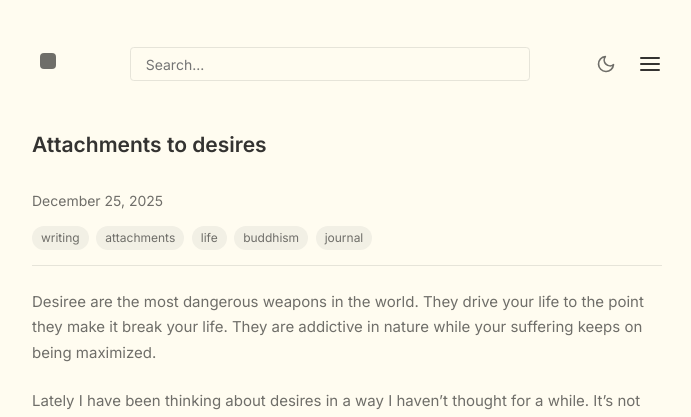
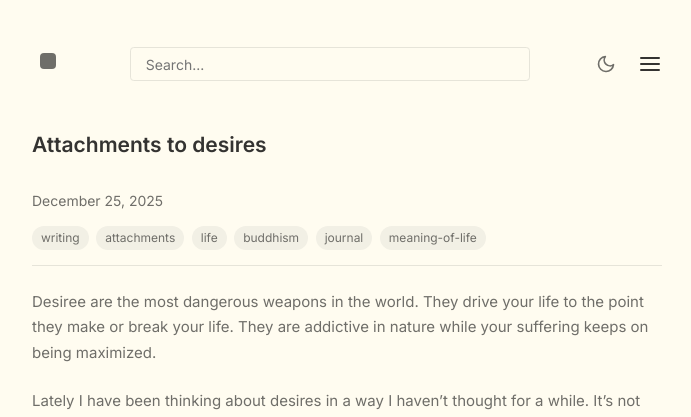
Before and after one commit to NISH1001/NISH1001.github.io, a Jekyll site: the page built from _posts/2025-12-25-attachments-to-desires.markdown, in a window 1280 px wide. Shown: the top 417 px of the page, without its empty margins (293-984 px from the left). Built offline with Jekyll 4.4.1, drawn with Linux system fonts in a browser that asks for light colours.

Commit message:
Fix typo

```diff
--- a/_posts/2025-12-25-attachments-to-desires.markdown
+++ b/_posts/2025-12-25-attachments-to-desires.markdown
@@ -3,11 +3,11 @@ layout: post
 title: "Attachments to desires"
 date: 2025-12-25
 categories: writing
-tags: [writing, attachments, life, buddhism, journal]
+tags: [writing, attachments, life, buddhism, journal, meaning-of-life]
 toc: false
 ---
 
-Desiree are the most dangerous weapons in the world. They drive your life to the point they make it break your life. They are addictive in nature while your suffering keeps on being maximized.
+Desiree are the most dangerous weapons in the world. They drive your life to the point they make or break your life. They are addictive in nature while your suffering keeps on being maximized.
 
 Lately I have been thinking about desires in a way I haven't thought for a while. It's not that I haven't thought about them previously. As someone who keeps on philosophizing on ways of life, I have thought about life, its meaninglessness my entirety of existence, desires come into play early on. And I believe most of my life (and probably most of ours?) has been driven forward by desires that have had shaped and reshaped my mental Model about the world. But lately as an adult, I have been pondering about it more and more; somewhere on how I should lead my life and what I actually need to do in life. "need* I say because not want. There are so many wants while also needs are also many.
 
```
